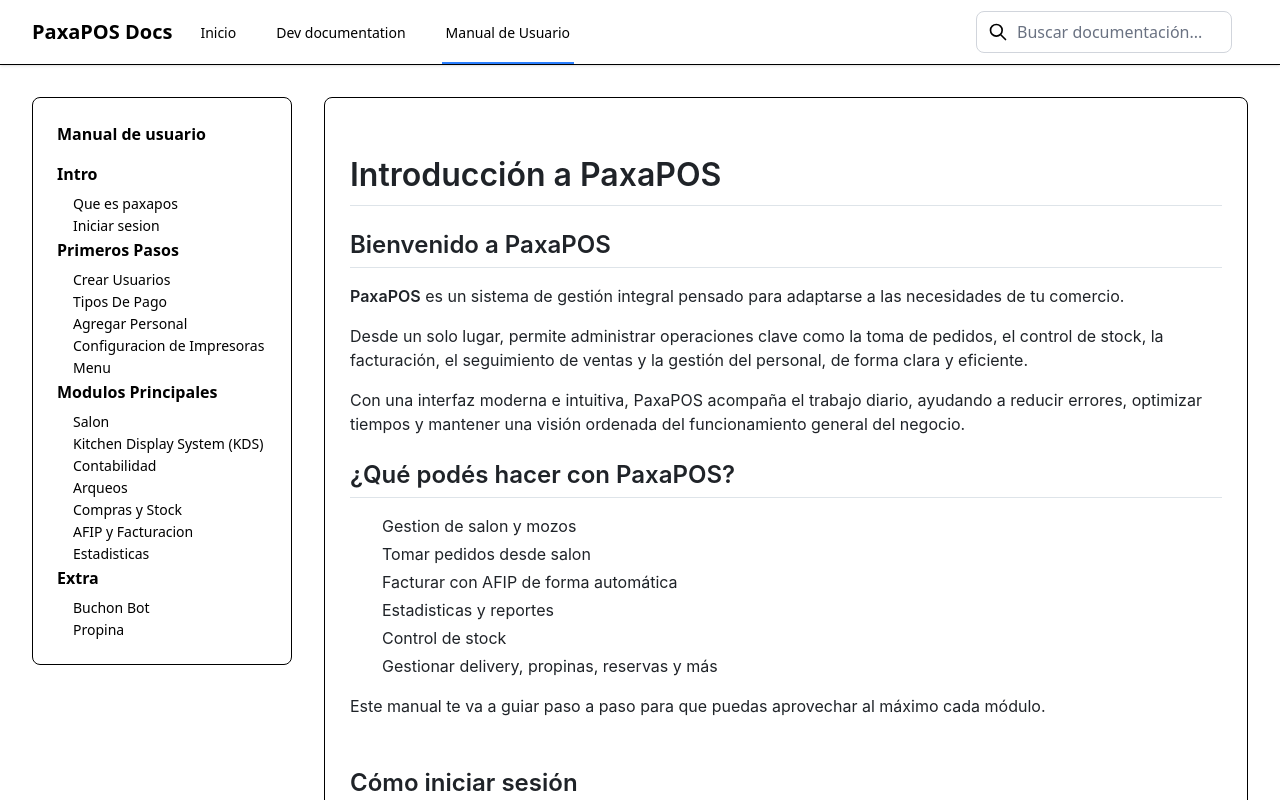
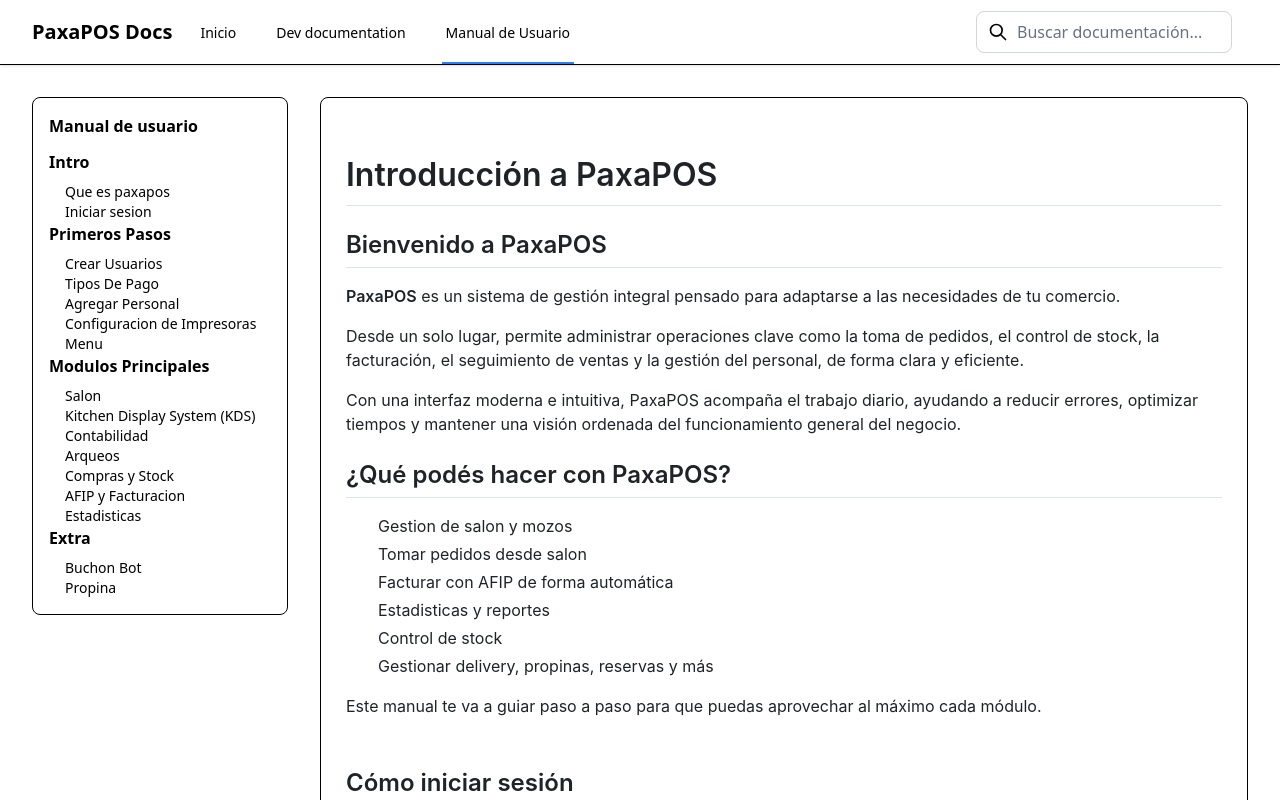
Before and after one commit to paxapos/documentation, a SvelteKit app: page /user-guide in a window 1280 px wide. Shown: the top 800 px of the page. Built offline with nearby package versions, Linux system fonts and the light colour scheme.

Commit message:
feat: Modificacion en navbar

```diff
--- a/src/routes/user-guide/+page.svelte
+++ b/src/routes/user-guide/+page.svelte
@@ -60,17 +60,15 @@
 </script>
 
 <div class="mx-auto max-w-7xl px-4 py-8 sm:px-6 lg:px-8 dark:bg-gray-800 dark:text-white">
-	<nav class="space-y-4"></nav>
-
 	<div class="flex flex-col gap-8 lg:flex-row">
-		<aside class="max-h-[calc(115vh-10rem)] flex-shrink-0 lg:w-65">
-			<div class="sticky top-24 rounded-lg border p-6">
-				<h3 class="mb-4 font-semibold">Manual de usuario</h3>
-				<nav class="space-y-0.5">
+		<aside class="lg:w-64 flex-shrink-0">
+			<div class="sticky top-17 rounded-lg border p-4">
+				<h3 class="mb-3 font-semibold">Manual de usuario</h3>
+				<nav>
 					{#each grouped_content as group}
 						<div>
 							<h4 class="s mb-2 font-semibold">{group.folder}</h4>
-							<nav class="space-y-0.5 pl-4">
+							<nav class="space-y-0.4 pl-4">
 								{#each group.items as item}
 									<a href="#{item.id}" class="block text-sm hover:text-blue-800">
 										{item.title}
```
